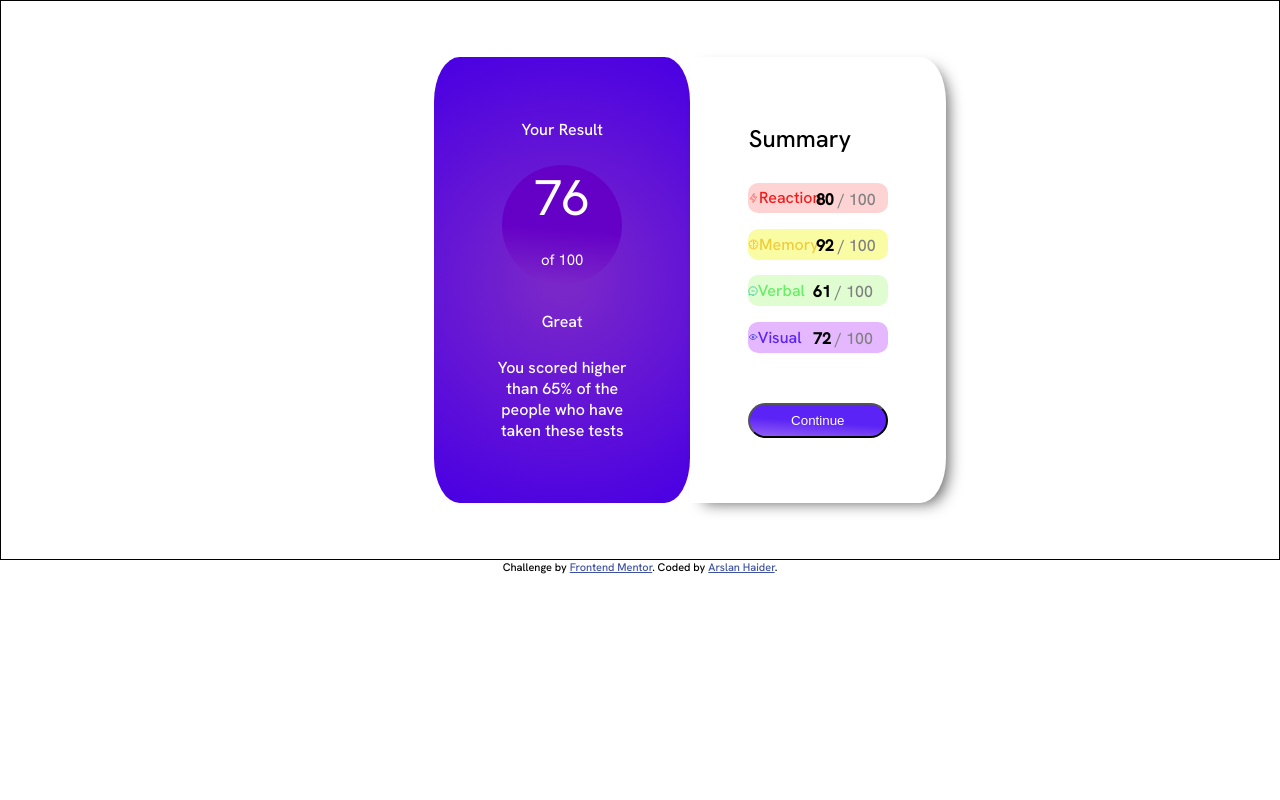
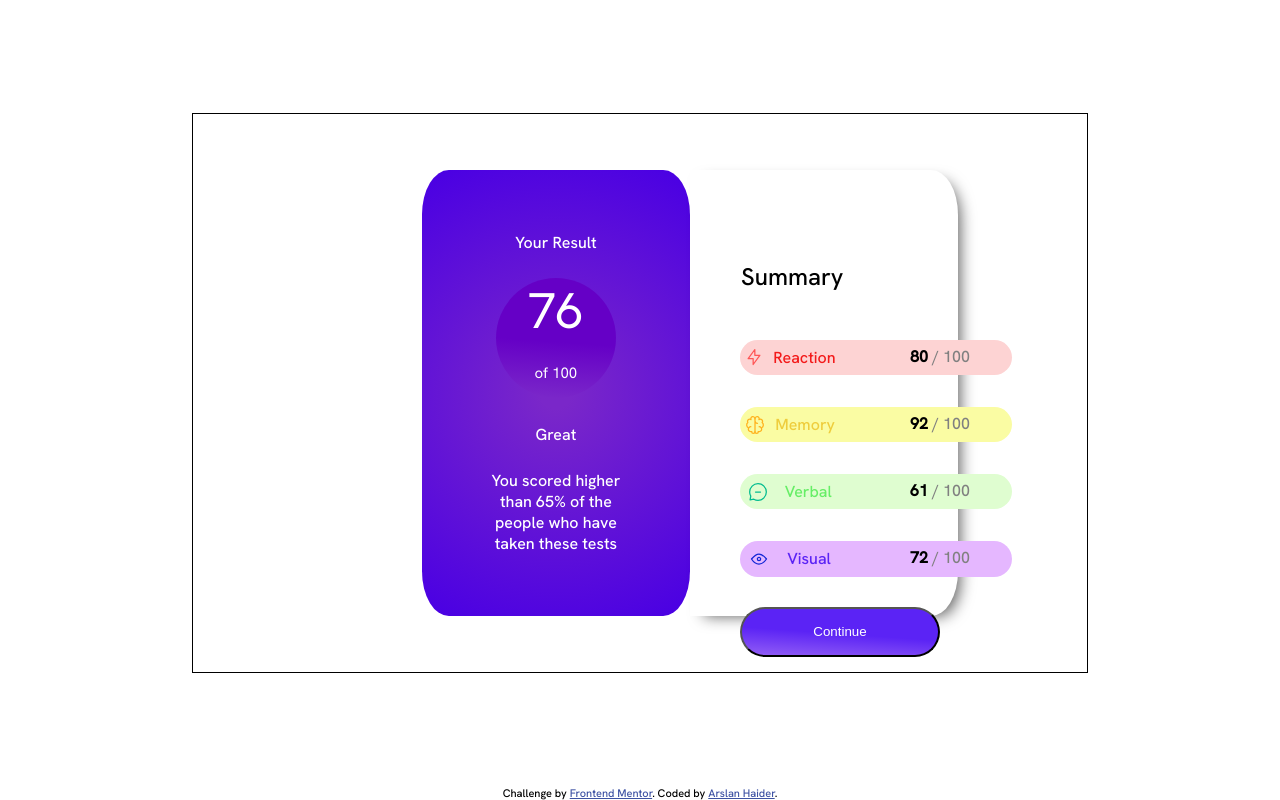
Before and after one commit to ArslanHaaider/Result-Summary-Component, a plain HTML site: page results-summary-component-main/index.html in a window 1280 px wide. Drawn offline with Linux system fonts and the light colour scheme.

Commit message:
Revert "Fix some ui issues in Desktop mode"
This reverts commit 427585964ff4b9374d3d694745a9c52e16d074b4.

```diff
--- a/results-summary-component-main/style.css
+++ b/results-summary-component-main/style.css
@@ -12,16 +12,16 @@
     src: url(./assets/fonts/static/HankenGrotesk-Medium.ttf);
 }
 body{
-    /* display: flex; */
-    /* justify-content: center;
-    align-items: center; */
-    /* flex-direction: column; */
-    /* height: 100vh; */
+    display: flex;
+    justify-content: center;
+    align-items: center;
+    flex-direction: column;
+    height: 100vh;
     font-family: 'paragraph';
 }
 main{
     height: 70vh;
-    width: 100vw;
+    width: 70vw;
     border: 1px solid black;
     display: flex;
     justify-content: center;
@@ -36,7 +36,7 @@ main{
     text-align: center;
     /* border: 3px solid black ; */
     height: 80%;
-    width: 20%;
+    width: 30%;
     padding: 50px;
     border-radius: 10%;
     color: white;
@@ -80,24 +80,20 @@ main{
     /* border: 3px solid black ; */
     border-width: 3px 3px 3px 0px;
     height: 80%;
-    width: 20%;
+    width: 30%;
     padding: 50px;
     border-radius: 0 10% 10% 0;
     box-shadow: 8px 6px 15px -6px rgba(0,0,0,0.64);
-    display: flex;
-    flex-direction: column;
-    align-items: center;
 }
 
 .right-heading{
     width: 100%;
-    height: 10%;
+    height: 3rem;
     font-size: x-large;
     /* border: 1px solid black ; */
     padding: 1px;
     text-align: left;
-    margin-top: 10%;
-    margin-left: 10%;
+    margin-top: 40px;
 }
 
 .summary-cards{
@@ -105,31 +101,30 @@ main{
     margin-top:10px;
 
 }
-ul{
-    /* border: 1px solid black; */
+.summary-cards li{
+    margin-top: 2rem;
+    list-style: none;
+    width: 17rem;
+    height: 2.2rem;
     display: flex;
-    flex-direction: column;
-    align-items: center;
-}
-.summary-cards li{
-    margin-top: 10%;
-    list-style: none;
-    width: 90%;
-    height: 15%;
-    display: flex;
-    border-radius: 10px;
+    border-radius: 100px;
     text-align: top;
-    justify-content: space-between;
-    font-size: 100%;
 }
 .icon-title{
+    margin-right: 50px;
+    /* margin-top: 10px; */
+    /* border: 1px solid black;  */
     display: inline-flex;
-    width: 40%;
+    width: 100px;
     justify-content: space-around;
     align-items: center;
+    /* margin-top: 10px; */
 }
 ul li img{
-    width: 20%;
+    /* margin-left:-40px; */
+    /* margin-top: 10px; */
+    /* position:absolute; */
+    width: 20px;
 }
 .score{
     /* border: 1px solid black; */
@@ -143,8 +138,8 @@ ul li img{
     margin-top:30px;
     background: rgb(91, 35, 245);
     background: linear-gradient(184deg, rgb(91, 35, 245) 53%, rgb(142, 90, 245) 97%);
-    width: 90%;
-    height: 10%;
+    width: 200px;
+    height: 50px;
     color: white;
     border-radius: 400px;
     cursor: pointer;
@@ -175,3 +170,7 @@ ul li img{
 .summary-cards li:nth-child(4){
     background-color:rgb(229, 183, 255);
 }
+.summary-cards li .out-off{
+    display: inline-block;
+    margin-bottom:
+}
```
